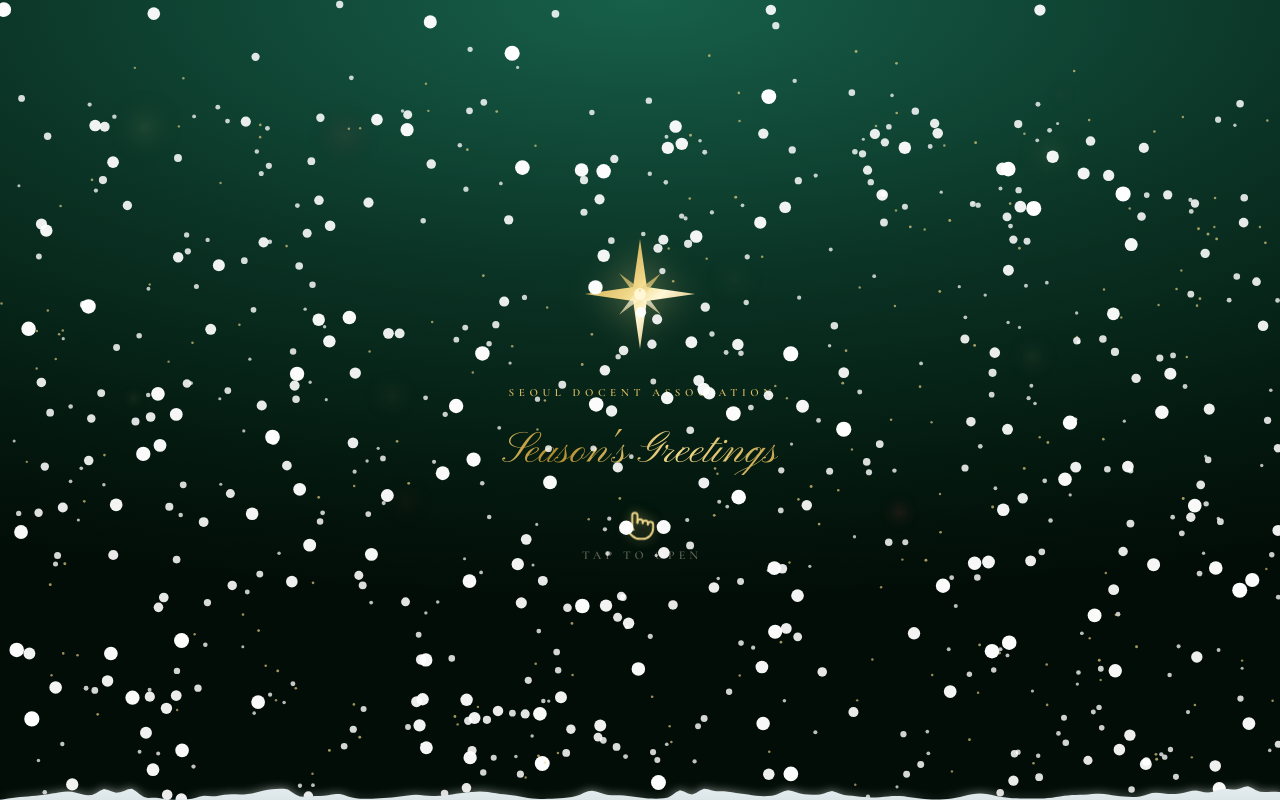
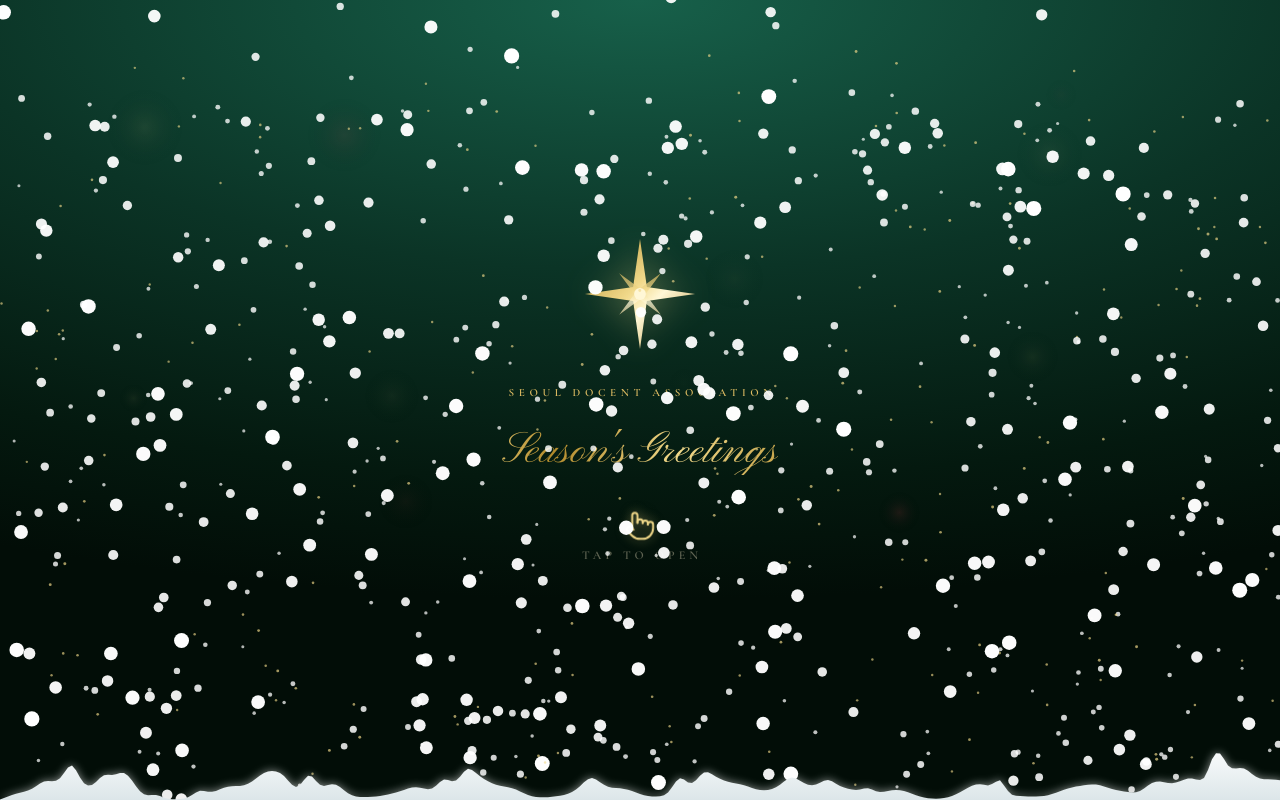
Before and after one commit to yesit72/sda-1218, a plain HTML site: page index.html in a window 1280 px wide. Drawn offline with nearby package versions, Linux system fonts and the light colour scheme; animation ran at ten frames a second; a web font is replaced by a local one.

Commit message:
Enhance snow animation and interaction features

```diff
--- a/index.html
+++ b/index.html
@@ -61,7 +61,9 @@ canvas{position:fixed;inset:0;width:100%;height:100%;pointer-events:none;z-index
 .mute{position:fixed;top:16px;right:16px;z-index:30;width:40px;height:40px;border-radius:50%;border:1px solid rgba(221,187,98,.6);background:rgba(4,25,15,.55);color:var(--g2);display:none;align-items:center;justify-content:center;cursor:pointer;backdrop-filter:blur(4px)}
 .mute.show{display:flex}
 .mute svg{width:18px;height:18px}
-.cameo{position:fixed;right:4px;bottom:-4px;z-index:24;width:160px;transform:translateY(110%);transition:transform 1.8s cubic-bezier(.2,.9,.25,1.15),bottom .4s linear;pointer-events:none}
+.cameo{position:fixed;right:4px;bottom:-4px;z-index:24;width:160px;transform:translateY(110%);transition:transform 1.8s cubic-bezier(.2,.9,.25,1.15),bottom .4s linear;pointer-events:auto;cursor:pointer;-webkit-tap-highlight-color:transparent}
+.cameo.hop svg{animation:hop .45s ease-out}
+@keyframes hop{0%,100%{transform:translateY(0)}40%{transform:translateY(-14px)}}
 .cameo.up{transform:translateY(0)}
 .cameo .bob{animation:bob 3.2s ease-in-out infinite;transform-origin:50% 100%}
 .cameo .bob2{animation:bob 3.2s ease-in-out .5s infinite;transform-origin:50% 100%}
@@ -143,22 +145,22 @@ canvas{position:fixed;inset:0;width:100%;height:100%;pointer-events:none;z-index
   for(let i=0;i<12;i++)B.push({x:Math.random()*W,y:Math.random()*H*.7,r:Math.random()*26+14,a:Math.random()*.1+.04,p:Math.random()*6,red:Math.random()<.25});
   const maxG=()=>Math.min(H*.06,56);
   function add(arr,i,amt,cap){for(let k=-2;k<=2;k++){const j=i+k;if(j<0||j>=arr.length)continue;arr[j]=Math.min(cap,arr[j]+amt*(k===0?1:k*k===1?.6:.25))}}
-  let t0=performance.now();
+  let t0=performance.now(),RATE=5,SPEED=1;window.Snow={reset(){G.fill(0);L.fill(0);t0=performance.now();RATE=2},faster(){SPEED=Math.min(8,SPEED*1.35)}};
   function f(t){x.clearRect(0,0,W,H);
     for(const b of B){const a=b.a*(.6+.4*Math.sin(t/1600+b.p));const gr=x.createRadialGradient(b.x,b.y,0,b.x,b.y,b.r);
       gr.addColorStop(0,b.red?`rgba(232,71,92,${a})`:`rgba(241,217,138,${a})`);gr.addColorStop(1,'rgba(0,0,0,0)');x.fillStyle=gr;x.beginPath();x.arc(b.x,b.y,b.r,0,7);x.fill()}
     const on=document.getElementById('stage').classList.contains('on');const R=on?card.getBoundingClientRect():null;
     const wind=Math.sin(t/5200)*.6;
-    for(const p of P){p.y+=p.v;p.x+=Math.sin(t/900*p.w+p.s)*(.3+p.z*.5)+wind*p.z;
+    for(const p of P){p.y+=p.v*SPEED;p.x+=Math.sin(t/900*p.w+p.s)*(.3+p.z*.5)+wind*p.z;
       if(p.x<-10)p.x=W+10;if(p.x>W+10)p.x=-10;
       const i=Math.max(0,Math.min(G.length-1,Math.round(p.x/COL)));
-      if(R&&p.z>.35&&p.x>R.left+4&&p.x<R.right-4&&Math.abs(p.y-(R.top-L[i]))<p.v+1&&Math.random()<.55){add(L,i,p.r*.44,10);Object.assign(p,flake(true));continue}
-      if(p.y>=H-G[i]){if(p.z>.2)add(G,i,p.r*1.4,maxG());Object.assign(p,flake(true));continue}
+      if(R&&p.z>.35&&p.x>R.left+4&&p.x<R.right-4&&Math.abs(p.y-(R.top-L[i]))<p.v*SPEED+1&&Math.random()<.55){add(L,i,p.r*.22*RATE,10);Object.assign(p,flake(true));continue}
+      if(p.y>=H-G[i]){if(p.z>.2)add(G,i,p.r*.7*RATE,maxG());Object.assign(p,flake(true));continue}
       x.globalAlpha=.6+p.z*.4;x.fillStyle=p.z<.22?'#F1D98A':'#FFFFFF';
       x.beginPath();x.arc(p.x,p.y,p.r,0,7);x.fill()}
     x.globalAlpha=1;
     for(let k=0;k<2;k++)for(let i=1;i<G.length-1;i++){G[i]=G[i]*.8+(G[i-1]+G[i+1])*.1;L[i]=L[i]*.86+(L[i-1]+L[i+1])*.07}
-    const el=(t-t0)/1000;for(let i=0;i<G.length;i++)G[i]=Math.min(maxG(),G[i]+.024*Math.min(1,el/15));
+    const el=(t-t0)/1000;for(let i=0;i<G.length;i++)G[i]=Math.min(maxG(),G[i]+.012*RATE*Math.min(1,el/15));
     // cameo rides on top of the snow
     const cm=document.getElementById('cameo');if(cm&&cm.classList.contains('up')){const cr=cm.getBoundingClientRect();let sm=0,n=0;for(let i=Math.max(0,Math.round(cr.left/COL));i<=Math.min(G.length-1,Math.round(cr.right/COL));i++){sm+=G[i];n++}cm.style.bottom=Math.min(40,Math.max(-4,(n?sm/n:0)-10))+'px'}
     // ground
@@ -220,11 +222,12 @@ const Music=(function(){
 
 /* ---------- open ---------- */
 const intro=document.getElementById('intro'),stage=document.getElementById('stage'),mute=document.getElementById('mute');
-function open(){if(intro.classList.contains('gone'))return;intro.classList.add('gone');Music.start();
+function open(){if(intro.classList.contains('gone'))return;intro.classList.add('gone');window.Snow&&Snow.reset();Music.start();
   setTimeout(()=>stage.classList.add('on'),500);mute.classList.add('show');setTimeout(()=>document.getElementById('cameo').classList.add('up'),5200)}
 intro.addEventListener('click',open);
+const cameo=document.getElementById('cameo');cameo.addEventListener('click',()=>{window.Snow&&Snow.faster();cameo.classList.remove('hop');void cameo.offsetWidth;cameo.classList.add('hop')});
 mute.addEventListener('click',()=>{const on=Music.toggle();document.getElementById('icOn').style.display=on?'':'none';document.getElementById('icOff').style.display=on?'none':''});
-if(new URLSearchParams(location.search).has('open')){intro.classList.add('gone');stage.classList.add('on');document.getElementById('cameo').classList.add('up')}
+if(new URLSearchParams(location.search).has('open')){intro.classList.add('gone');window.Snow&&Snow.reset();stage.classList.add('on');document.getElementById('cameo').classList.add('up')}
 </script>
 </body>
 </html>
```
